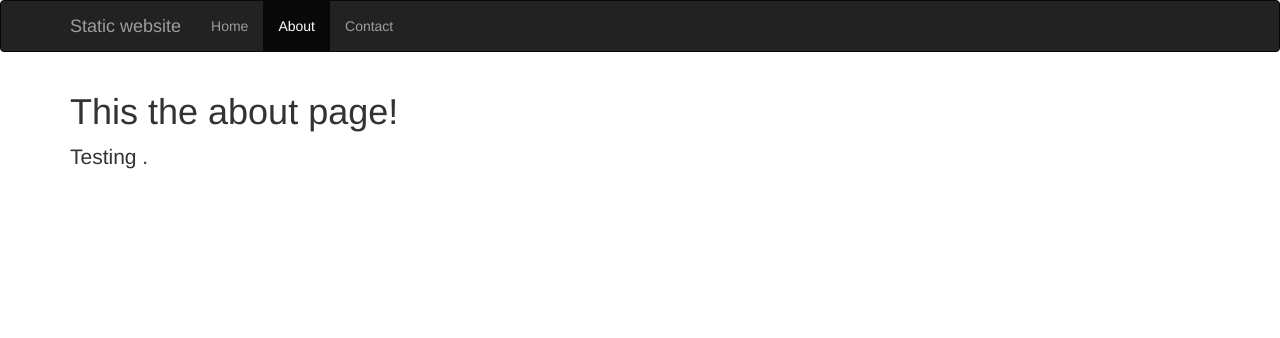
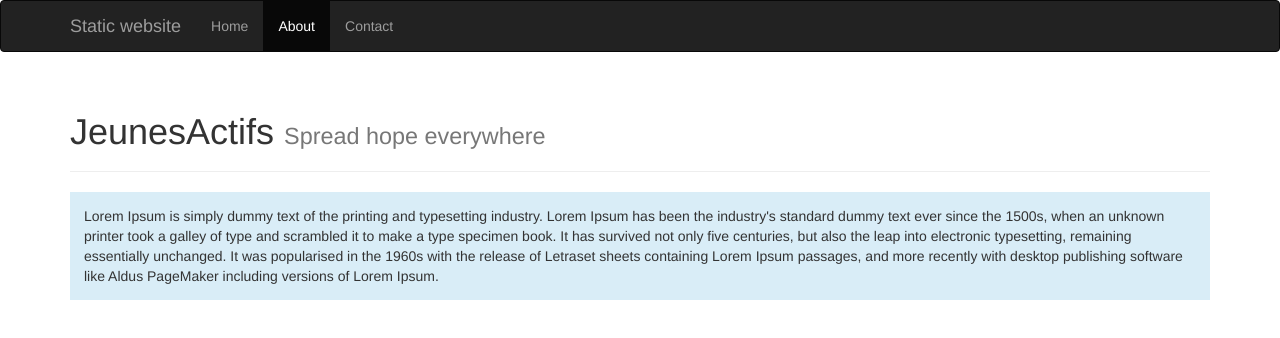
Before and after one commit to Archer07/simple_static_website_node-express, a website: page public/about.html in a window 1280 px wide. Drawn offline with Linux system fonts and the light colour scheme.

Commit message:
adding content to pages

```diff
--- a/public/about.html
+++ b/public/about.html
@@ -4,6 +4,7 @@
     <meta charset="utf-8">
     <title>Home Page</title>
     <link rel="stylesheet" href="css/bootstrap.min.css">
+    <link rel="stylesheet" href="css/style.css">
   </head>
   <body>
     <nav class="navbar navbar-inverse">
@@ -28,11 +29,12 @@
       </nav>
 
       <div class="container">
-
-        <div class="starter-template">
-          <h1>This the about page! </h1>
-          <p class="lead">Testing .</p>
+        <div class="page-header">
+            <h1>JeunesActifs <small> Spread hope everywhere</small></h1>
         </div>
+        <p class="bg-info">
+          Lorem Ipsum is simply dummy text of the printing and typesetting industry. Lorem Ipsum has been the industry's standard dummy text ever since the 1500s, when an unknown printer took a galley of type and scrambled it to make a type specimen book. It has survived not only five centuries, but also the leap into electronic typesetting, remaining essentially unchanged. It was popularised in the 1960s with the release of Letraset sheets containing Lorem Ipsum passages, and more recently with desktop publishing software like Aldus PageMaker including versions of Lorem Ipsum.
+        </p>
 
       </div><!-- /.container -->
 
--- /dev/null
+++ b/public/css/style.css
@@ -0,0 +1,5 @@
+/* styling p */
+
+.bg-info {
+  padding: 1em;
+}
```
Also changed, not shown: public/contact.html (+2 -4 lines), public/index.html (+5 -3 lines).
